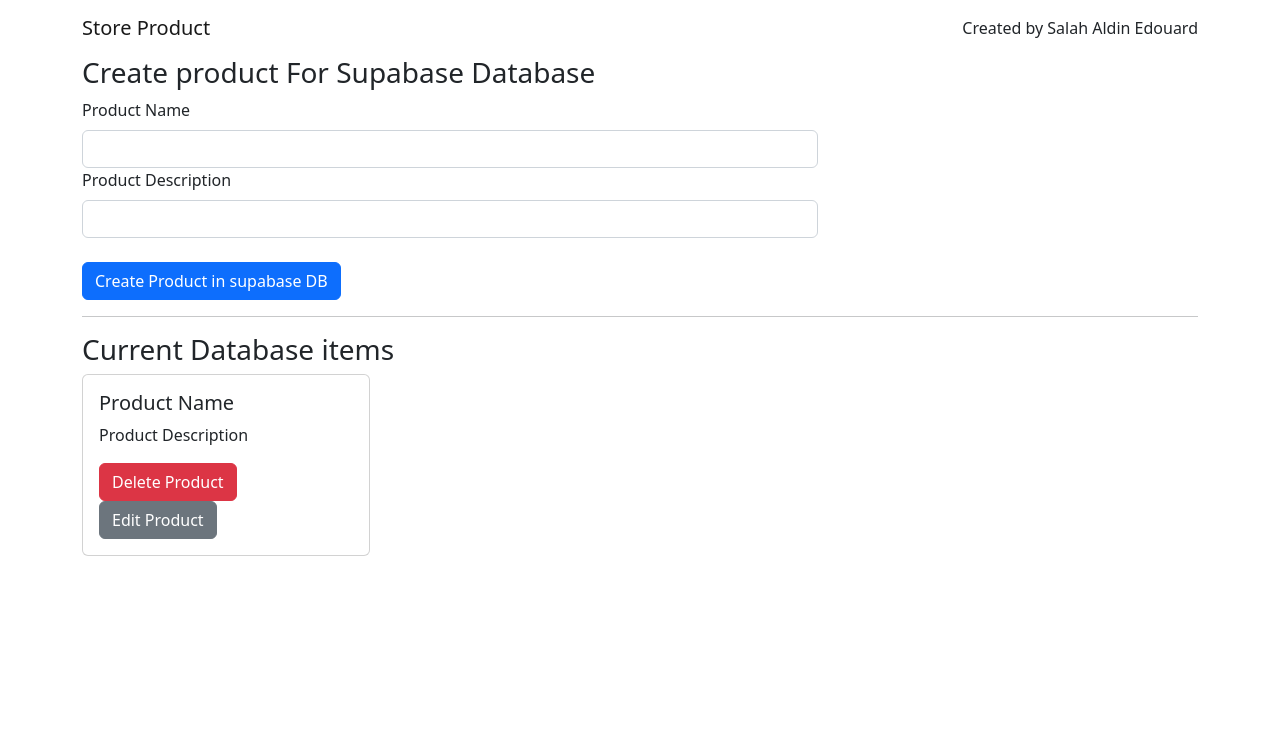
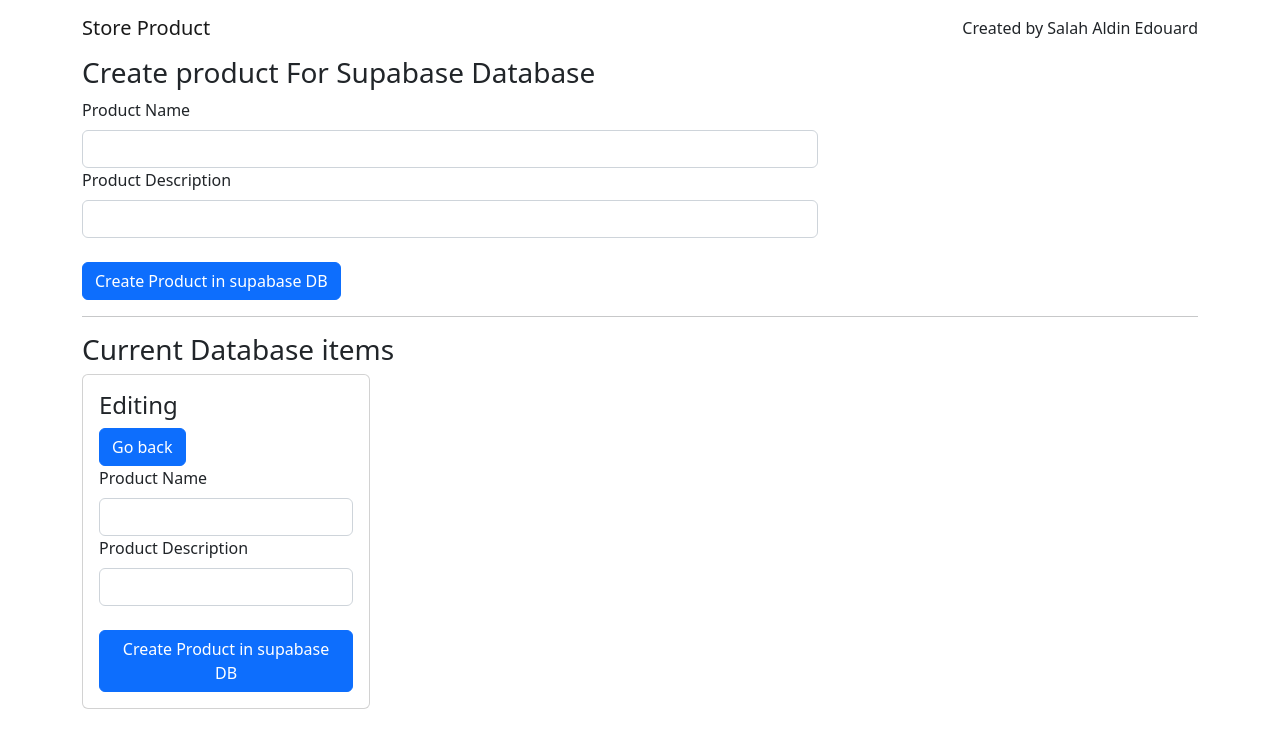
Before and after one commit to Salahed87/Supabase-DB, a React (Vite) app: page / in a window 1280 px wide. Both pictures are taken after a click on the button "Edit Product". Shown: the top 748 px of the page. Built offline with nearby package versions, Linux system fonts and the light colour scheme.

Commit message:
add funcliy  for cardcompen

```diff
--- a/src/App.jsx
+++ b/src/App.jsx
@@ -51,10 +51,11 @@ export default function App() {
         </Row>
         <hr />
         <h3>Current Database items</h3>
-        <Row xs={1} lg={3}>
+        <Row xs={1} lg={4} className="g-4">
           <Col>
-          <ProductCard/>
+         <ProductCard/>
           </Col>
+
 
         </Row>
       </Container>
--- a/src/ProductCard.jsx
+++ b/src/ProductCard.jsx
@@ -1,14 +1,41 @@
-import React from 'react'
-import { Button, Card } from 'react-bootstrap'
+import {useState} from 'react'
+import { Button, Card , Form} from 'react-bootstrap'
 
 export default function ProductCard() {
-  return (
+    const [editing, setEditing] = useState(false)
+    const [name,setName] = useState('')
+    const [description,setDescription] = useState('')
+    return (
    <Card style={{width:"18rem"}}>
     <Card.Body>
+        {editing == false ?
+        <>
         <Card.Title>Product Name</Card.Title>
         <Card.Text>Product Description</Card.Text>
         <Button variant='danger'>Delete Product</Button>
-        <Button variant='secondary'>Edit Product</Button>
+        <Button variant='secondary' onClick={()=> setEditing(true)}>Edit Product</Button>
+        </>
+        :
+        <>
+        <h4>Editing</h4>
+        <Button size='xs' onClick={()=> setEditing(false)}> Go back</Button>
+        <br />
+        <Form.Label> Product Name</Form.Label>
+          <Form.Control
+            type="text"
+            id="name"
+            onChange={(e)=> setName(e.target.value)}
+            ></Form.Control>
+          <Form.Label> Product Description</Form.Label>
+          <Form.Control
+            type="text"
+            id="description"
+            onChange={(e)=> setDescription(e.target.value)}
+            ></Form.Control>
+            <br />
+            <Button>Create Product in supabase DB</Button>
+        </>
+    }
     </Card.Body>
    </Card>
   )
```
